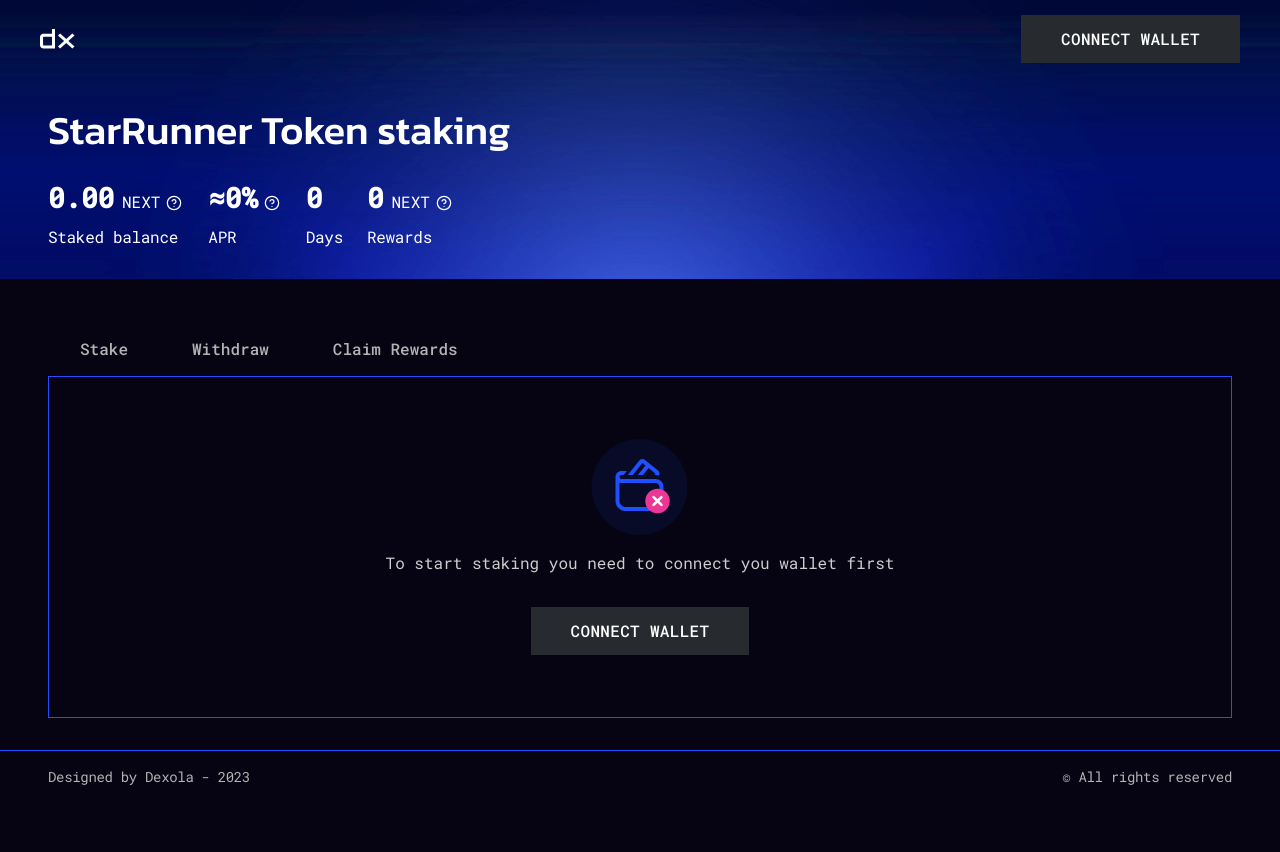
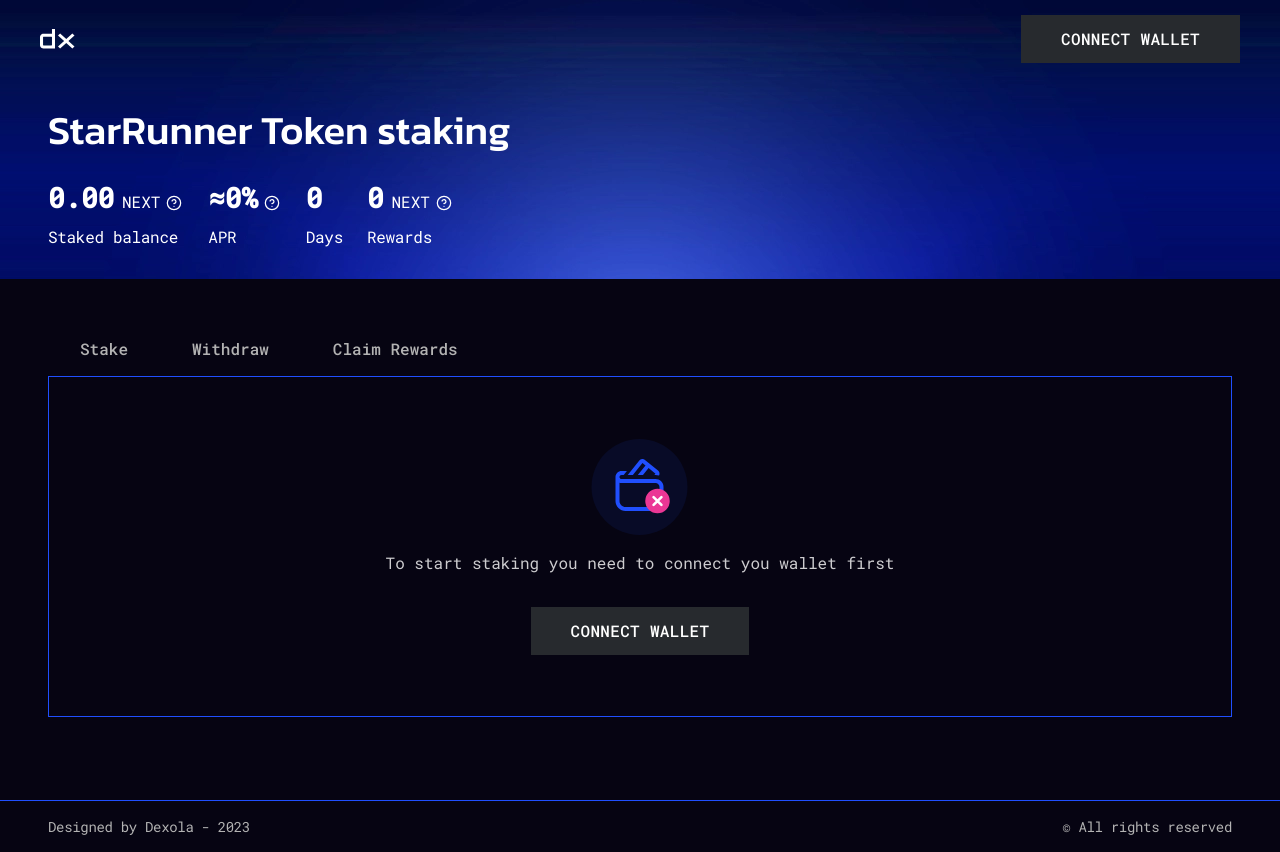
Before and after one commit to VIlliaV/dexola_camp_part2, a React (Vite) app: page /no_connect in a window 1280 px wide. Before the commit the page ends 802 px from the top, so only its background shows below. Built offline with nearby package versions, Linux system fonts and the light colour scheme.

Commit message:
FIX | footer

```diff
--- a/src/components/Footer/Footer.styled.js
+++ b/src/components/Footer/Footer.styled.js
@@ -3,7 +3,7 @@ import { media } from '@/styles/media';
 
 export const FooterContainer = styled.footer`
   border-top: 1px solid var(--accent);
-
+  flex-grow: 0;
   & .container {
     display: flex;
 
@@ -11,6 +11,8 @@ export const FooterContainer = styled.footer`
     align-items: center;
     padding-top: 8px;
     padding-bottom: 17px;
+    /* height: 100%; */
+    /* margin-top: 5px; */
     & p {
       font-size: 11px;
     }
--- a/src/components/SharedLayout/SharedLayout.jsx
+++ b/src/components/SharedLayout/SharedLayout.jsx
@@ -15,7 +15,7 @@ export const SharedLayout = () => {
   return (
     <Container>
       <Header />
-      <Ellipse></Ellipse>
+      {/* <Ellipse></Ellipse> */}
       <main>
         <HeroSection />
         <SectionWrapper className="pages_section">
--- a/src/components/SharedLayout/SharedLayout.styled.js
+++ b/src/components/SharedLayout/SharedLayout.styled.js
@@ -3,29 +3,45 @@ import { media, padding } from '@/styles/media';
 
 export const Container = styled.div`
   position: relative;
-  min-height: 100vh;
+  height: 100vh;
   width: 100vw;
   display: flex;
   flex-direction: column;
-  overflow: hidden;
+  /* overflow: hidden; */
+  @media ${media.mobTab} {
+    height: 100dvh;
+  }
+  @media ${media.desktop} {
+    /* overflow: hidden; */
+  }
+  & main {
+    /* height: 100%; */
+    flex-grow: 1;
 
-  & main {
-    height: 100dvh;
-    /* height: 100%; */
     display: flex;
     flex-direction: column;
     & .pages_section {
       height: 100%;
       & .container {
         height: 100%;
+        display: flex;
+        flex-direction: column;
       }
     }
     /* margin-top: 49px; */
+    @media ${media.mobTab} {
+      min-height: 100dvh;
+      overflow: auto;
+    }
     @media ${media.tablet} {
       flex: 1;
+      /* overflow: auto; */
+      min-height: 100dvh;
+      /* height: 100%; */
     }
     @media ${media.desktop} {
-      height: 100%;
+      /* height: 100%; */
+      /* overflow: hidden; */
       /* margin-top: 54px; */
     }
   }
@@ -34,7 +50,9 @@ export const Container = styled.div`
 export const Pages = styled.div`
   position: relative;
   height: 100%;
-  padding: 29px 0 56px;
+  /* max-height: 150px; */
+  /* padding: 29px 0 56px; */
+  flex-grow: 1;
 
   &::before {
     content: '';
@@ -50,7 +68,8 @@ export const Pages = styled.div`
 
   /* border-top: 1px solid var(--accent); */
   @media ${media.tablet} {
-    padding: 32px 24px;
+    /* padding: 32px 24px; */
+    max-height: 341px;
     border: 1px solid var(--accent);
     &::before {
       display: none;
--- a/src/pages/NoConnect/NoConnect.styled.js
+++ b/src/pages/NoConnect/NoConnect.styled.js
@@ -10,7 +10,7 @@ export const NoConnectStyled = styled.div`
   height: 100%;
   gap: 32px;
   @media ${media.tablet} {
-    padding: 30px;
+    /* padding: 30px; */
     gap: 32px;
   }
 
```
